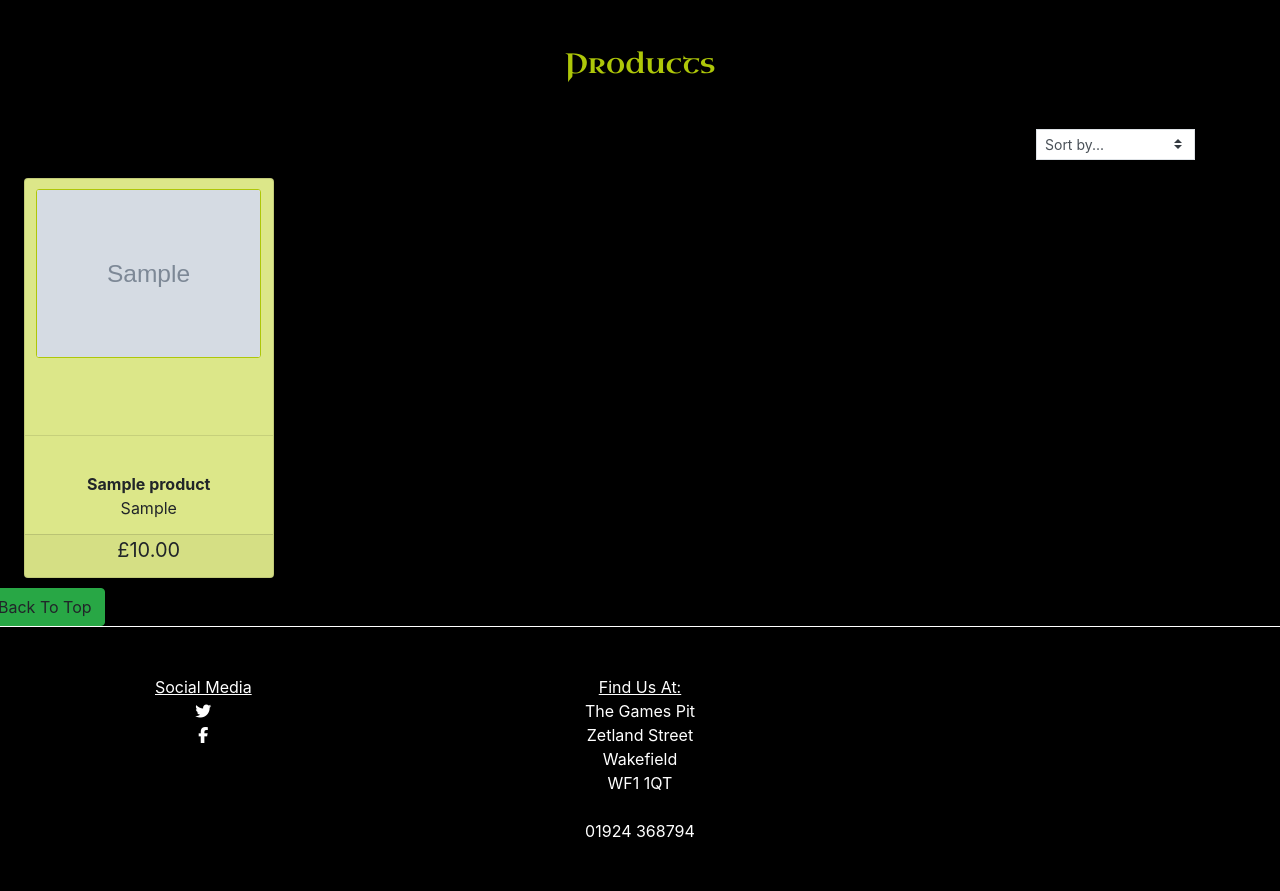
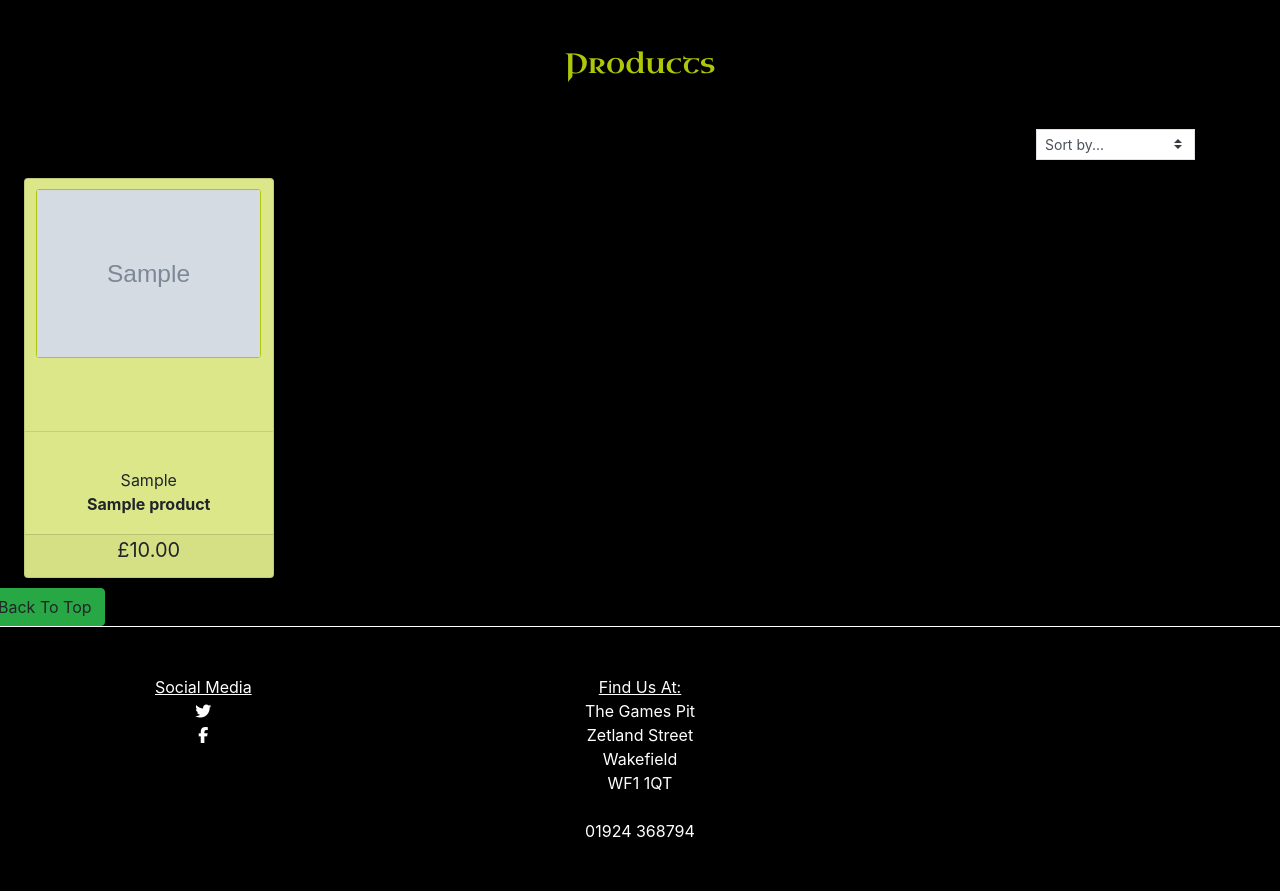
Before and after one commit to HollyT85/the-games-pit, a Django app: page /products/ in a window 1280 px wide. Shown: the part 292-1183 px from the top of the page. Run offline with Django 3.2, Linux system fonts and the light colour scheme; tables that the repository leaves empty hold one stand-in row (values such as "Sample post"); grey boxes marked "Sample" are stand-in pictures; some libraries are stand-ins or nearby versions.

Commit message:
moved sub cat position on products

```diff
--- a/bag/templates/bag/bag.html
+++ b/bag/templates/bag/bag.html
@@ -14,7 +14,7 @@
                         <thead class="text-green">
                             <tr>
                                 <th scope="col"></th>
-                                <th scope="col">Product Info</th>
+                                <th scope="col">Product Name</th>
                                 <th scope="col">Price</th>
                                 <th scope="col">Quantity</th>
                                 <th scope="col">Item Total</th>
--- a/products/templates/products/products.html
+++ b/products/templates/products/products.html
@@ -41,17 +41,20 @@
                 </a>
             </div>
             <hr>
-            <div class="card-body pb-0">
-                <p class="mb-0"><b>{{ product.name }}</b></p>
+            <div class="card-body my-0">
                 {% if product.extra_cat %}
                 <div class="pb-0">
                     <div class="row pb-0">
                         <div class="col">
-                            <p class="text-center align-text-bottom">{{ product.extra_cat }}</p>
+                            <p class="text-center my-0 py-0">{{ product.extra_cat }}</p>
+                            <p class="my-0 py-0"><b>{{ product.name }}</b></p>
                         </div>
                     </div>
                 </div>
+                {% else %}
+                <p class="mb-0"><b>{{ product.name }}</b></p>
                 {% endif %}
+
             </div>
             <div class="card-footer pt-0">
                 <div class="row">
```
